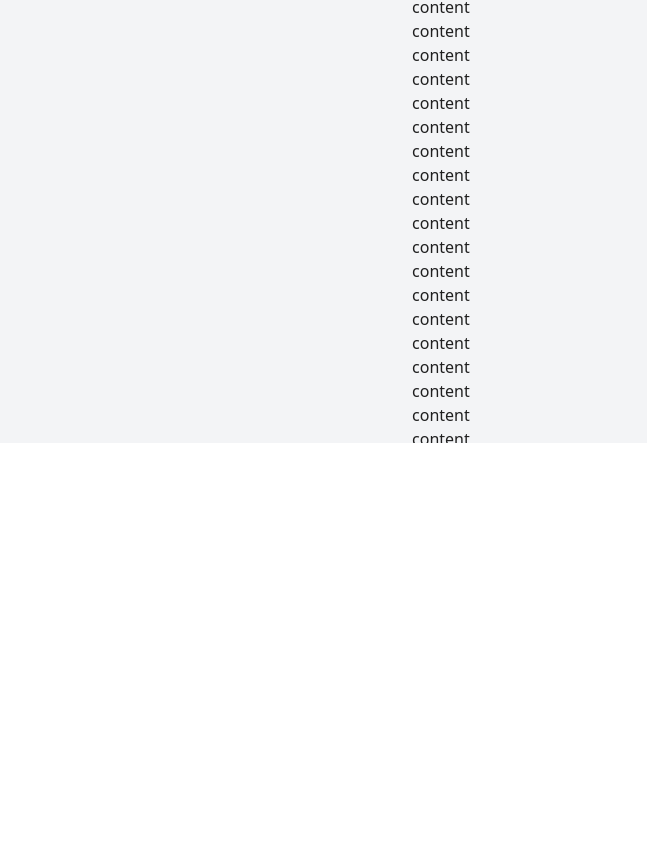
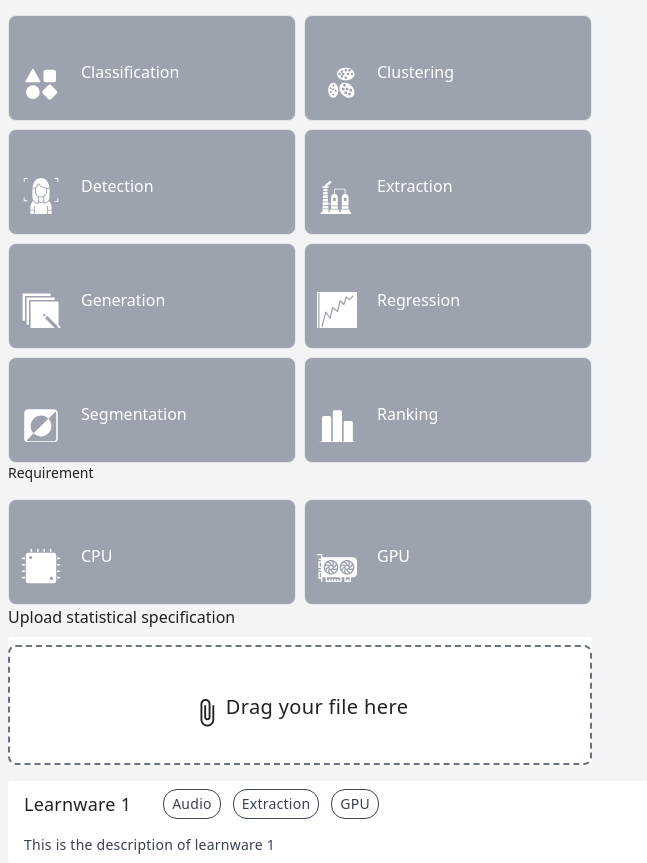
Before and after one commit to Learnware-LAMDA/Beimingwu, a Vue app: page /#/search in a window 1280 px wide. Shown: the part 357-1220 px from the top of the page, without its empty margins (0-647 px from the left). Before the commit the page ends 800 px from the top, so only its background shows below. Built offline with nearby package versions, Linux system fonts and the light colour scheme.

Commit message:
[ENH] Add learnware list

```diff
--- a/src/views/Search/Search.vue
+++ b/src/views/Search/Search.vue
@@ -4,11 +4,26 @@ import DataType from '@/views/Submit/SemanticSpec/DataType.vue'
 import TaskType from '@/views/Submit/SemanticSpec/TaskType.vue'
 import HardwareType from '@/views/Submit/SemanticSpec/HardwareType.vue'
 import FileUpload from '@/views/Submit/FileUpload.vue'
+import LearnwareList from './LearnwareList.vue'
 
 const dataType = ref('')
 const taskType = ref('')
 const hardwareType = ref('')
 const files = ref([])
+
+const learnwareItems = Array(100).fill(0).map((_, i) => {
+  const allDataType = ['Audio', 'Video', 'Text', 'Image', 'Table']
+  const allTaskType = ['Classification', 'Clustering', 'Detection', 'Extraction', 'Generation', 'Regression', 'Segmentation', 'Ranking']
+  const allRequirementType = ['CPU', 'GPU']
+
+  return {
+    title: `Learnware ${i + 1}`,
+    description: `This is the description of learnware ${i + 1}`,
+    dataType: allDataType[Math.floor(Math.random() * allDataType.length)],
+    taskType: allTaskType[Math.floor(Math.random() * allTaskType.length)],
+    requirementType: allRequirementType[Math.floor(Math.random() * allRequirementType.length)],
+  }
+})
 
 const filters = computed(() => ({
   dataType: dataType.value,
@@ -16,6 +31,21 @@ const filters = computed(() => ({
   hardwareType: hardwareType.value,
   files: files.value
 }))
+
+const filteredLearnwareItems = computed(() => {
+  return learnwareItems.filter((item) => {
+    if (filters.value.dataType && filters.value.dataType !== item.dataType) {
+      return false
+    }
+    if (filters.value.taskType && filters.value.taskType !== item.taskType) {
+      return false
+    }
+    if (filters.value.hardwareType && filters.value.hardwareType !== item.requirementType) {
+      return false
+    }
+    return true
+  })
+})
 
 watch(
   () => filters.value,
@@ -31,26 +61,24 @@ watch(
       <data-type :cols="3" :md="2" :sm="2" :xs="2" v-model:value="dataType" />
       <task-type :cols="2" :md="2" :sm="2" :xs="2" v-model:value="taskType" />
       <hardware-type :cols="2" :md="2" :sm="2" :xs="2" v-model:value="hardwareType" />
-      <div class="h-30">
+      <div class="h-40">
         Upload statistical specification
         <file-upload />
       </div>
     </div>
     <div class="content">
-      <div v-for="i in 100" :key="i">
-        content
-      </div>
+      <learnware-list :items="filteredLearnwareItems" />
     </div>
   </div>
 </template>
 
 <style scoped lang="scss">
 .search-container {
-  @apply fixed md: flex mx-auto w-1/1 overflow-hidden;
+  @apply md: (fixed flex) mx-auto w-1/1 overflow-hidden;
   height: calc(100% - var(--v-layout-top));
 
   .filter {
-    @apply p-2 md: h-1/1 h-300px md:w-150 w-1/1 overflow-y-scroll;
+    @apply p-2 w-1/1 md: (h-1/1 w-150 overflow-y-scroll);
 
     * {
       @apply mt-2;
```
